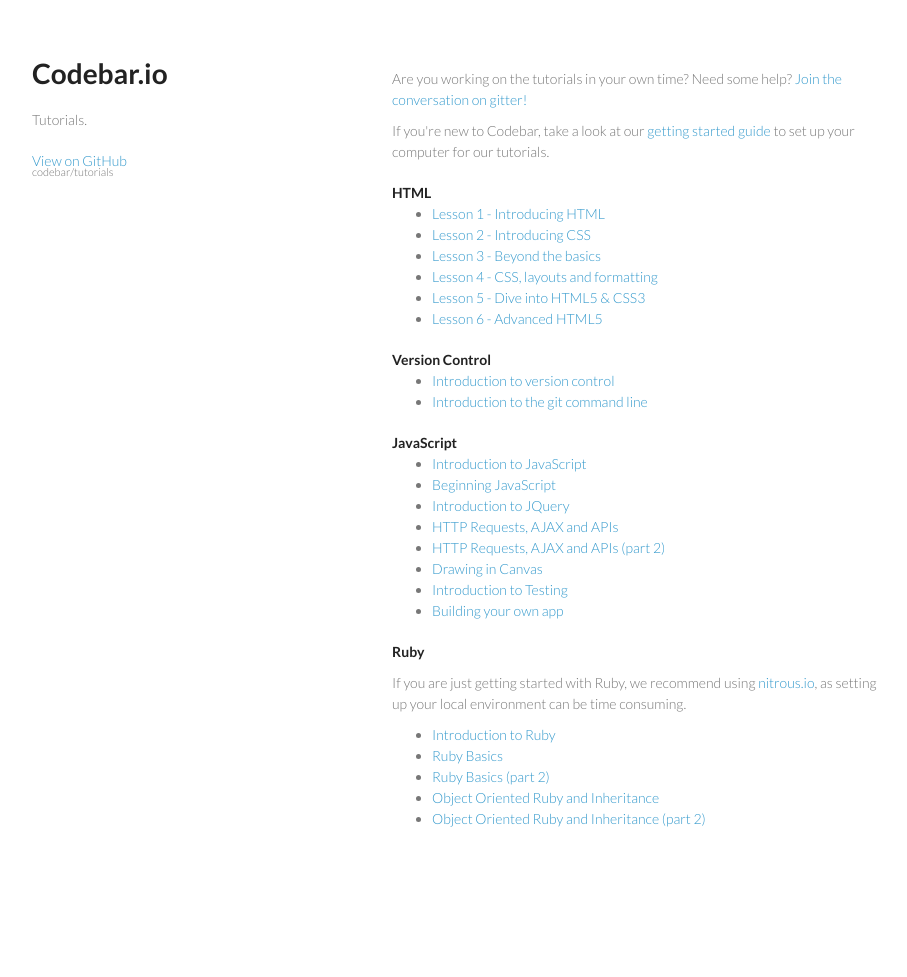
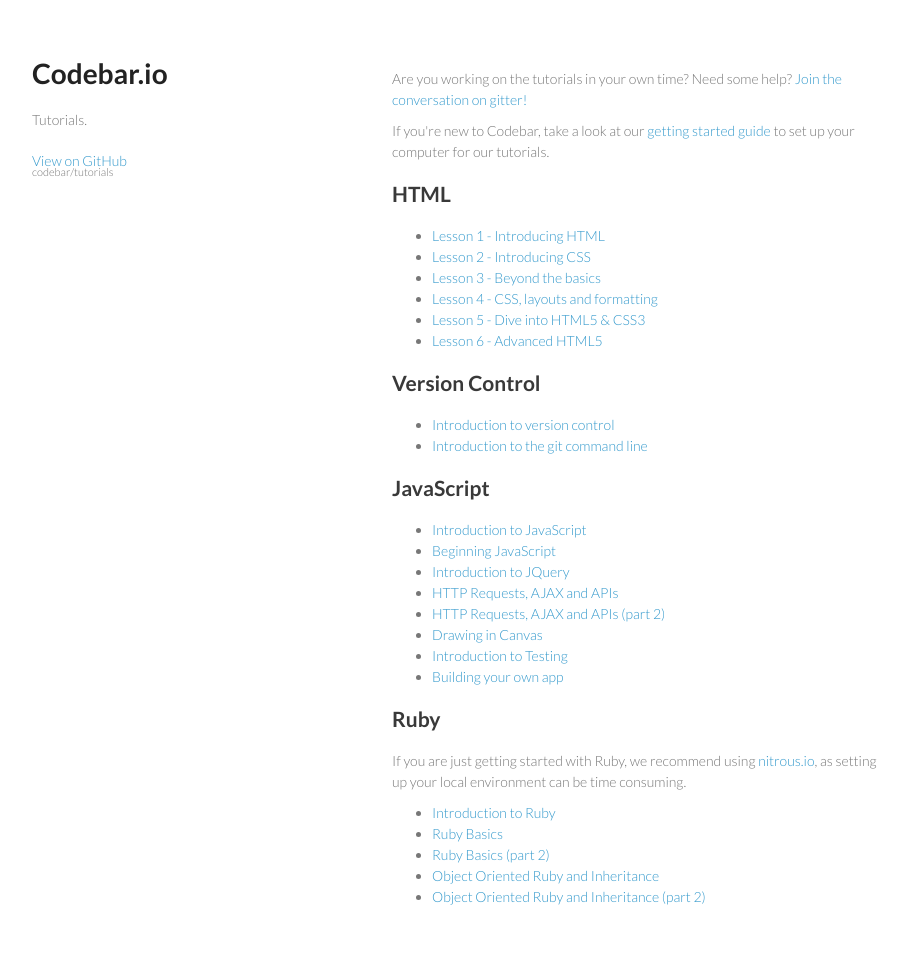
Before and after one commit to codebar/tutorials, a Jekyll site: the page index.html, which Jekyll copies as it is, in a window 1280 px wide. Shown: the whole page, without its empty margins (178-1085 px from the left). Built offline with Jekyll 4.4.1, drawn with Linux system fonts in a browser that asks for light colours; Markdown is read by kramdown in place of the engine named in the settings; before the commit the page ends 900 px from its top, so only the background shows below that.

```diff
--- a/index.html
+++ b/index.html
@@ -26,7 +26,7 @@
 
         <p>If you're new to Codebar, take a look at our <a href="general/setup/tutorial.html">getting started guide</a> to set up your computer for our tutorials.</p>
 
-          <strong>HTML</strong>
+          <h2>HTML</h2>
           <ul>
             <li><a href="html/lesson1/tutorial.html">Lesson 1 - Introducing HTML</a></li>
             <li><a href="html/lesson2/tutorial.html">Lesson 2 - Introducing CSS</a></li>
@@ -36,13 +36,13 @@
             <li><a href="html/lesson6/tutorial.html">Lesson 6 - Advanced HTML5</a></li>
           </ul>
 
-          <strong>Version Control</strong>
+          <h2>Version Control</h2>
           <ul>
             <li><a href="version-control/introduction/tutorial.html">Introduction to version control</a></li>
             <li><a href="version-control/command-line/tutorial.html">Introduction to the git command line</a></li>
           </ul>
 
-          <strong>JavaScript</strong>
+          <h2>JavaScript</h2>
           <ul>
             <li><a href="js/lesson1/tutorial.html">Introduction to JavaScript</a></li>
             <li><a href="js/lesson2/tutorial.html">Beginning JavaScript</a></li>
@@ -54,7 +54,7 @@
             <li><a href="js/lesson8/tutorial.html">Building your own app</a></li>
           </ul>
 
-          <strong>Ruby</strong>
+          <h2>Ruby</h2>
 
           <p class="lead">If you are just getting started with Ruby, we recommend using <a href="http://nitrous.io">nitrous.io</a>, as setting up your local environment can be time consuming.</p>
 
```
